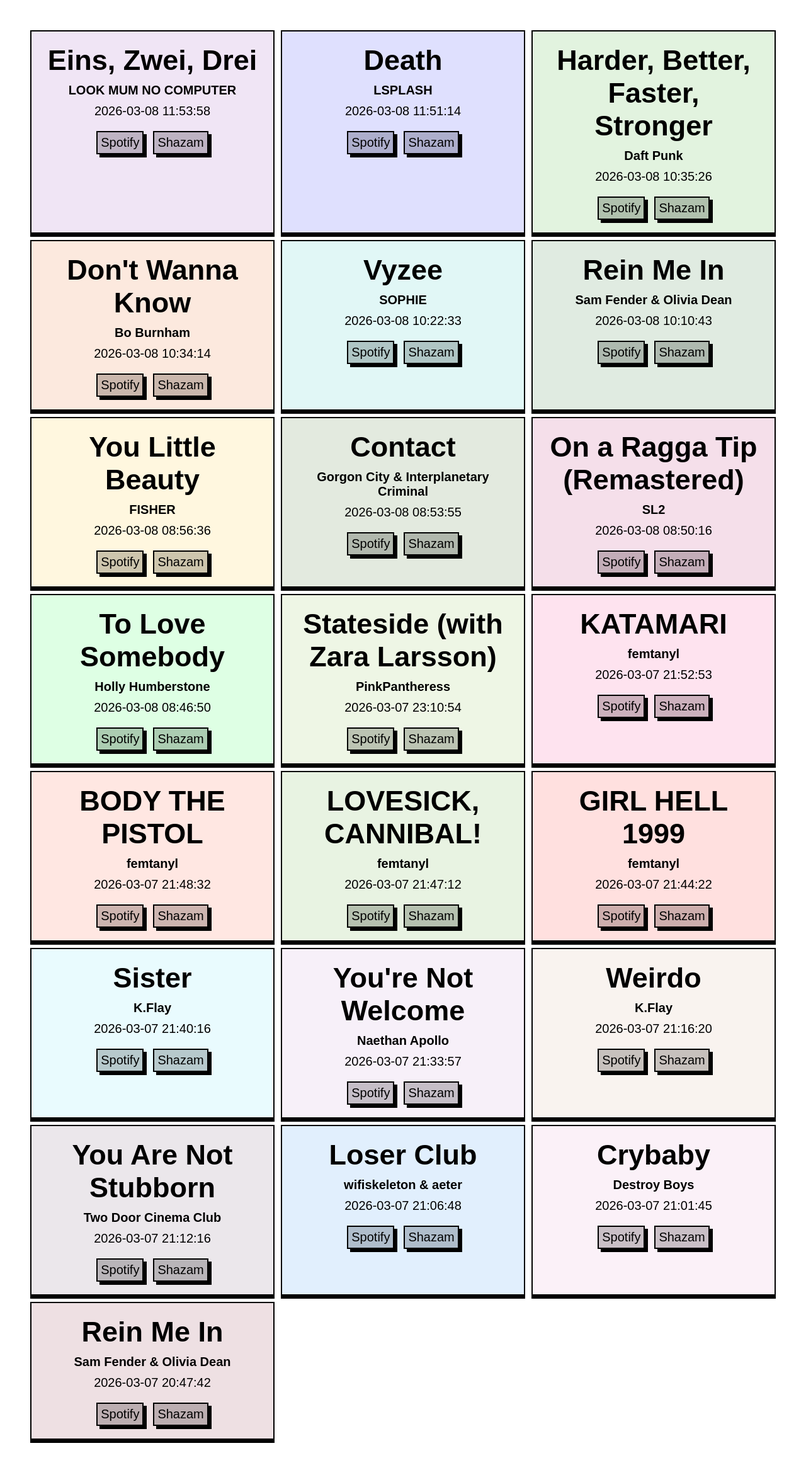
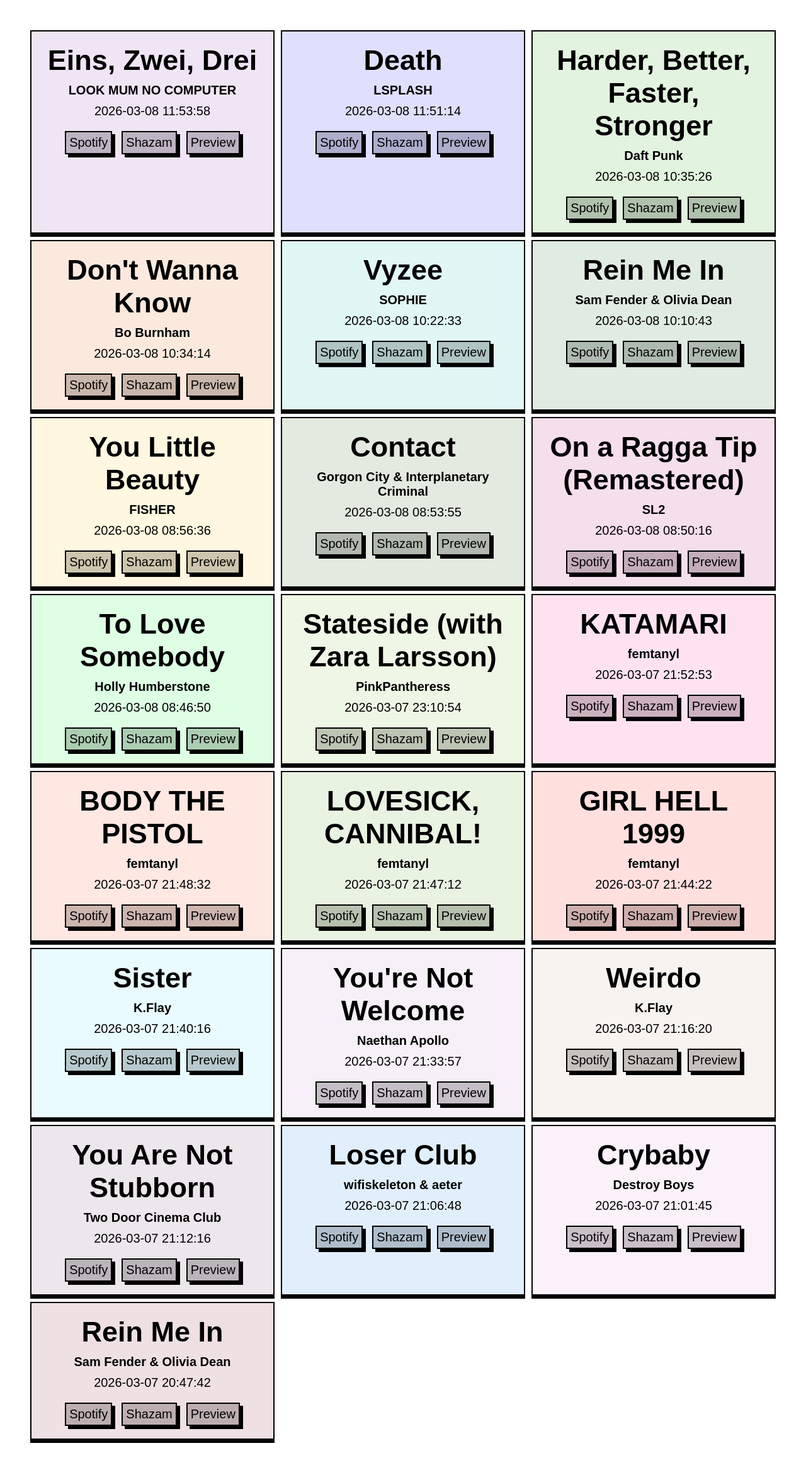
Before and after one commit to Finbear2/Muze-Dash, a Flask app: page / in a window 1280 px wide. Shown: the whole page at 63% size. Run offline with Flask 3, Linux system fonts and the light colour scheme; data comes from the database, SQL or seed files in the repository; both versions use the stored data as it was after the commit.

Commit message:
Added preview button

```diff
--- a/identifier.py
+++ b/identifier.py
@@ -57,7 +57,7 @@ def record(sz:int = sampleSize, sr:int = sampleRate, internet:bool = True):
 
     _, data = scipy.io.wavfile.read("temp.wav")
     print(numpy.abs(data).mean())
-    if numpy.abs(data).mean() < 4800:
+    if numpy.abs(data).mean() < 3500:
         print("Clip too quiet, skipping!")
         return None
 
--- /dev/null
+++ b/static/index.js
@@ -0,0 +1,46 @@
+async function preview(query) {
+
+    const response = await fetch(
+        `https://itunes.apple.com/search?term=${query}&media=music&limit=1`
+    );
+
+    const data = await response.json();
+    const previewUrl = data.results[0]?.previewUrl;
+
+    if (!previewUrl) {
+        return;
+    }
+
+    if (window._currentPreview) {
+        window._currentPreview.pause();
+        window._currentPreview.currentTime = 0;
+    }
+
+    const audio = new Audio(previewUrl);
+    window._currentPreview = audio;
+
+    const maxSeconds = 30;
+    setTimeout(() => {
+        audio.pause()
+        audio.currentTime = 0;
+    }, maxSeconds * 1000)
+
+    audio.onended = () => {};
+    audio.play();
+}
+
+document.querySelectorAll("form").forEach(form => {
+    form.addEventListener("submit", function(e) {
+        e.preventDefault();
+
+        if (window._currentPreview && !window._currentPreview.paused) {
+            window._currentPreview.pause();
+            window._currentPreview.currentTime = 0;
+            return;
+        } else {
+            const query = encodeURIComponent(e.target.name);
+
+            preview(query);
+        }
+    })
+})
--- a/static/styles.css
+++ b/static/styles.css
@@ -55,6 +55,37 @@ a:active {
     background-color: rgb(110, 110, 110);
     padding: 5px;
 }
+
+button {
+    box-shadow: 5px 5px black;
+    padding: 5px;
+    margin: 5px;
+    font-size: 20px;
+    font-weight: normal;
+    border: 2px solid black;
+    border-radius: 0px;
+    background-color: rgb(119, 134, 220);
+    transition: 0.3s;
+    width: fit-content;
+    cursor: pointer;
+    color: black;
+    text-decoration: none;
+}
+
+button:hover {
+    padding: 7px;
+    background-color: rgb(242, 248, 255);
+    box-shadow: 7px 7px black;
+}
+
+button:active {
+    transition: 0.05s;
+    translate: 5px 5px;
+    box-shadow: none;
+    background-color: rgb(110, 110, 110);
+    padding: 5px;
+}
+
 
 input {
     box-shadow: 5px 5px black;
@@ -135,6 +166,12 @@ input:focus {
         box-shadow: 10px 10px black;
         border: 5px solid black;
     }
+    button {
+        font-size: 50px;
+        padding: 15px;
+        box-shadow: 10px 10px black;
+        border: 5px solid black;
+    }
     .grid {
         grid-template-columns: repeat(1, 1fr);
         margin: 0px;
--- a/templates/index.html
+++ b/templates/index.html
@@ -17,13 +17,18 @@
                         {% endif %}
                     </div>
                     <div class="row">
-                        <a style="background-color: {{item["colour"]["button"]}};" href={{item["spotifyLink"]}}>Spotify</a>
-                        <a style="background-color: {{item["colour"]["button"]}};" href={{item["shazamLink"]}}>Shazam</a>
+                        <a style="background-color: {{item['colour']['button']}};" href={{item["spotifyLink"]}}>Spotify</a>
+                        <a style="background-color: {{item['colour']['button']}};" href={{item["shazamLink"]}}>Shazam</a>
+                        <form name="{{item['title']}} {{item['artist']}}">
+                            <button style="background-color: {{item['colour']['button']}};" type="submit">Preview</button>
+                        </form>
                     </div>
                 </div>
             </div>
             {% endfor %}
         </div>
     </div>
+
+    <script src="{{ url_for('static', filename='index.js') }}"></script>
 </body>
 </html>
```
Also changed, not shown: songs.db.
